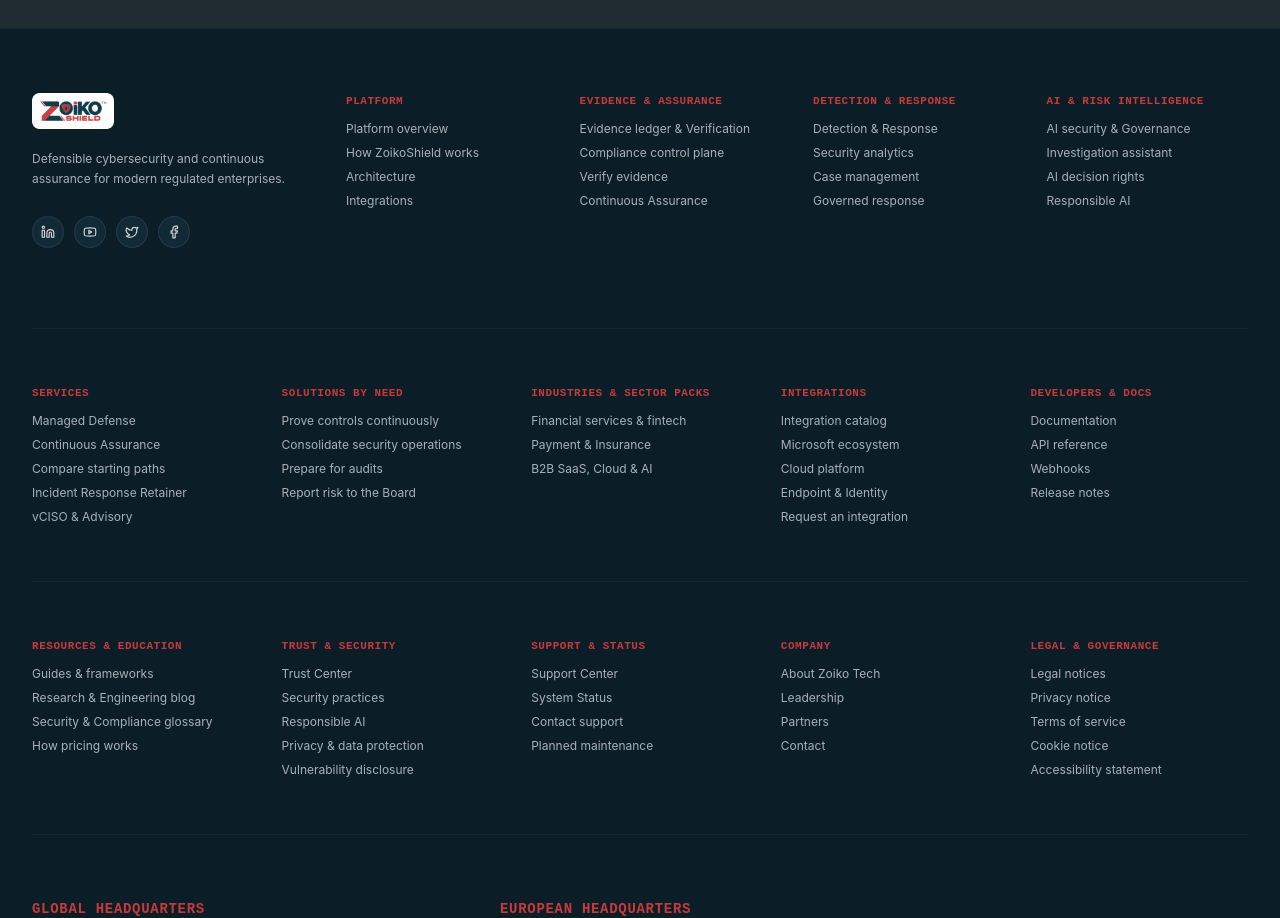
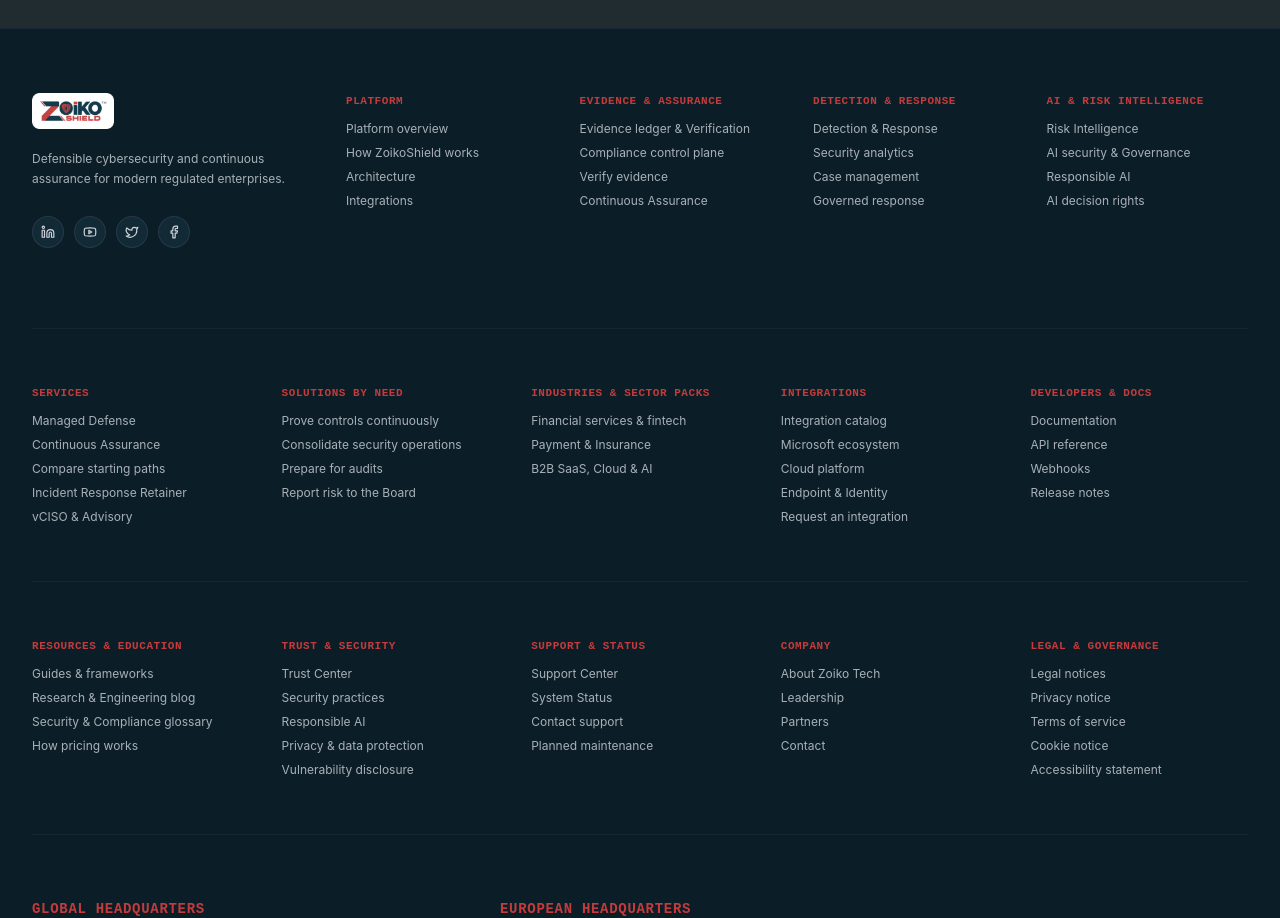
Before and after one commit to ZoikoGroup/Zoiko-sheild-Nextjs, a Next.js app: page / in a window 1280 px wide. Shown: the part 8380-9298 px from the top of the page. Built offline with nearby package versions, Linux system fonts and the light colour scheme; grey boxes are pictures that could not be loaded.

Commit message:
added navigation links and connected pages to footer

```diff
--- a/src/components/layout/Footer.tsx
+++ b/src/components/layout/Footer.tsx
@@ -98,7 +98,7 @@
               </h4>
               <ul className="space-y-2 text-gray-300/80">
                 <li><Link href="/dashboard" className="hover:text-white transition-colors">Detection & Response</Link></li>
-                <li><Link href="/dashboard" className="hover:text-white transition-colors">Security analytics</Link></li>
+                <li><Link href="/security-analytics" className="hover:text-white transition-colors">Security analytics</Link></li>
                 <li><Link href="/dashboard" className="hover:text-white transition-colors">Case management</Link></li>
                 <li><Link href="/dashboard" className="hover:text-white transition-colors">Governed response</Link></li>
               </ul>
@@ -110,10 +110,10 @@
                 AI & RISK INTELLIGENCE
               </h4>
               <ul className="space-y-2 text-gray-300/80">
+                <li><Link href="/risk-intelligence" className="hover:text-white transition-colors">Risk Intelligence</Link></li>
                 <li><Link href="/dashboard" className="hover:text-white transition-colors">AI security & Governance</Link></li>
-                <li><Link href="/dashboard" className="hover:text-white transition-colors">Investigation assistant</Link></li>
+                <li><Link href="/responsible-ai" className="hover:text-white transition-colors">Responsible AI</Link></li>
                 <li><Link href="/dashboard" className="hover:text-white transition-colors">AI decision rights</Link></li>
-                <li><Link href="/dashboard" className="hover:text-white transition-colors">Responsible AI</Link></li>
               </ul>
             </div>
           </div>
@@ -132,8 +132,8 @@
               <li><Link href="/about" className="hover:text-white transition-colors">Managed Defense</Link></li>
               <li><Link href="/about" className="hover:text-white transition-colors">Continuous Assurance</Link></li>
               <li><Link href="/about" className="hover:text-white transition-colors">Compare starting paths</Link></li>
-              <li><Link href="/about" className="hover:text-white transition-colors">Incident Response Retainer</Link></li>
-              <li><Link href="/services/advisory" className="hover:text-white transition-colors">vCISO & Advisory</Link></li>
+              <li><Link href="/incident-readiness" className="hover:text-white transition-colors">Incident Response Retainer</Link></li>
+              <li><Link href="/vciso-advisory" className="hover:text-white transition-colors">vCISO & Advisory</Link></li>
             </ul>
           </div>
 
@@ -215,7 +215,7 @@
             <ul className="space-y-2 text-gray-300/80">
               <li><Link href="/about" className="hover:text-white transition-colors">Trust Center</Link></li>
               <li><Link href="/about" className="hover:text-white transition-colors">Security practices</Link></li>
-              <li><Link href="/about" className="hover:text-white transition-colors">Responsible AI</Link></li>
+              <li><Link href="/responsible-ai" className="hover:text-white transition-colors">Responsible AI</Link></li>
               <li><Link href="/about" className="hover:text-white transition-colors">Privacy & data protection</Link></li>
               <li><Link href="/about" className="hover:text-white transition-colors">Vulnerability disclosure</Link></li>
             </ul>
```
